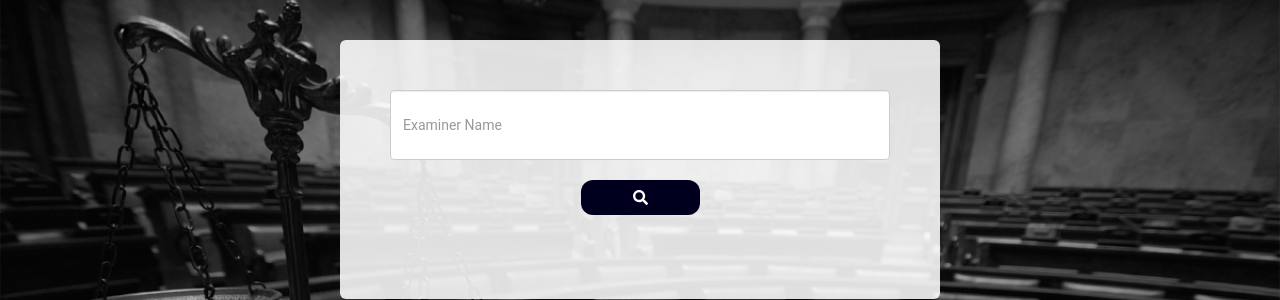
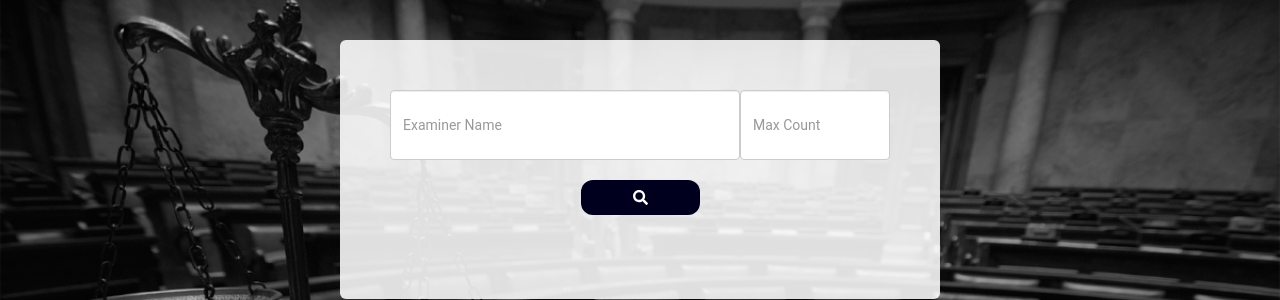
Before and after one commit to madhawadias/patent-extraction, a Flask app: page /patent_search_service in a window 1280 px wide. Shown: the part 57-357 px from the top of the page. Run offline with Flask 2, Linux system fonts and the light colour scheme; some libraries are stand-ins or nearby versions.

Commit message:
limit function

```diff
--- a/back_end/helpers/extract_patent_id.py
+++ b/back_end/helpers/extract_patent_id.py
@@ -7,7 +7,7 @@ class ExtractPatentId:
     def __init__(self):
         self.regex = r"\b\d\d[/]\d\d\d\d\d\d"
 
-    async def runner(self, file_name):
+    async def runner(self, file_name,count):
         path = 'back_end/temp_data/' + str(file_name)
         df = pd.read_csv(path, encoding="utf-8")
         regex = self.regex
@@ -27,6 +27,8 @@ class ExtractPatentId:
                         patentIdCol = column
 
             if patentIdCol:
+                if df.shape[0] > count:
+                    df[:count]
                 patentIds = df[patentIdCol]
                 for patentId in patentIds:
                     if re.match(regex, patentId):
--- a/back_end/routes/patent_search_route.py
+++ b/back_end/routes/patent_search_route.py
@@ -34,6 +34,7 @@ def get_patent_search():
 @patent_search_process_endpoint.route(process_endpoint, methods=['POST'])
 def process():
     text = request.form['name']
+    count = request.form['count']
 
     if text:
 
@@ -86,7 +87,7 @@ def process():
                     os.remove(f)
 
             try:
-                res = asyncio.run(extract_patentId.runner(file_name=filename))
+                res = asyncio.run(extract_patentId.runner(file_name=filename,count=count))
                 S3_BASE_URL = "https://patents-jerry.s3.us-east-2.amazonaws.com/{}.pdf".format(filename[:-4])
                 if type(res) is list:
                     global skip_text
--- a/back_end/static/form.js
+++ b/back_end/static/form.js
@@ -8,6 +8,7 @@ $(document).ready(function() {
 		$.ajax({
 			data : {
 				name : $('#nameInput').val(),
+				count : $('countInput').val()
 			},
 			type : 'POST',
 			url : '/process'
--- a/back_end/static/main.css
+++ b/back_end/static/main.css
@@ -26,6 +26,11 @@ border-radius: 6px;
 
 form{
 text-align:-webkit-center;
+}
+
+.form-container{
+display:grid;
+grid-template-columns:70% 30%;
 }
 
 button{
--- a/back_end/templates/patent_search.html
+++ b/back_end/templates/patent_search.html
@@ -24,7 +24,10 @@
         <div class="main">
             <div class="container">
               <form class ="form">
-                <input type="text" id="nameInput" class="form-control" placeholder="Examiner Name" style="height:70px">
+                  <div class="form-container">
+                <input type="text" id="nameInput" class="form-control" placeholder="Examiner Name" style="height:70px;">
+                  <input type="number" id="countInput" class="form-control" placeholder="Max Count" style="height:70px;min:"1";max:5;">
+                  </div>
                 <button type="submit" value="Submit" id="submit-button">
                     <svg width="15px" height="15px" aria-hidden="true" data-prefix="fas" data-icon="search" role="img" xmlns="http://www.w3.org/2000/svg" viewBox="0 0 512 512" style="margin: 0px 20px !important" >
                         <path fill="currentColor" d="M505 442.7L405.3 343c-4.5-4.5-10.6-7-17-7H372c27.6-35.3 44-79.7 44-128C416 93.1 322.9 0 208 0S0 93.1 0 208s93.1 208 208 208c48.3 0 92.7-16.4 128-44v16.3c0 6.4 2.5 12.5 7 17l99.7 99.7c9.4 9.4 24.6 9.4 33.9 0l28.3-28.3c9.4-9.4 9.4-24.6.1-34zM208 336c-70.7 0-128-57.2-128-128 0-70.7 57.2-128 128-128 70.7 0 128 57.2 128 128 0 70.7-57.2 128-128 128z"></path>
```
